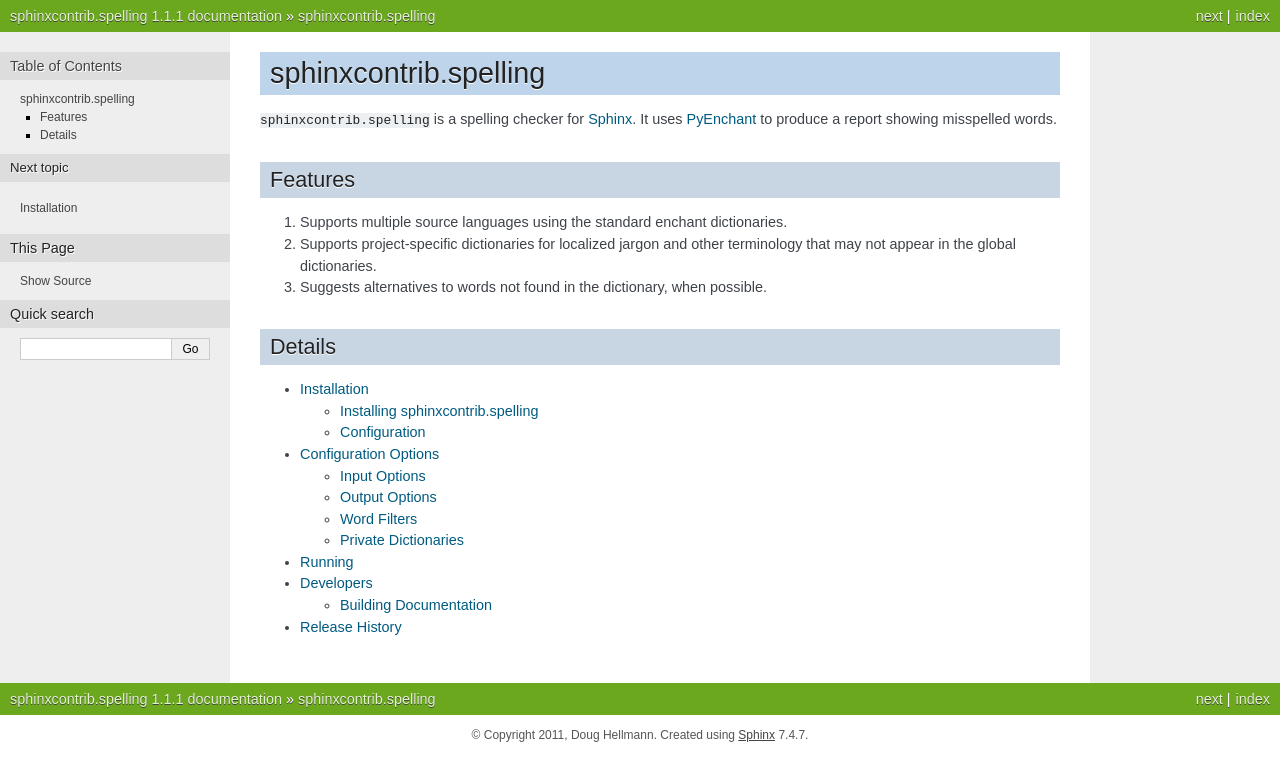
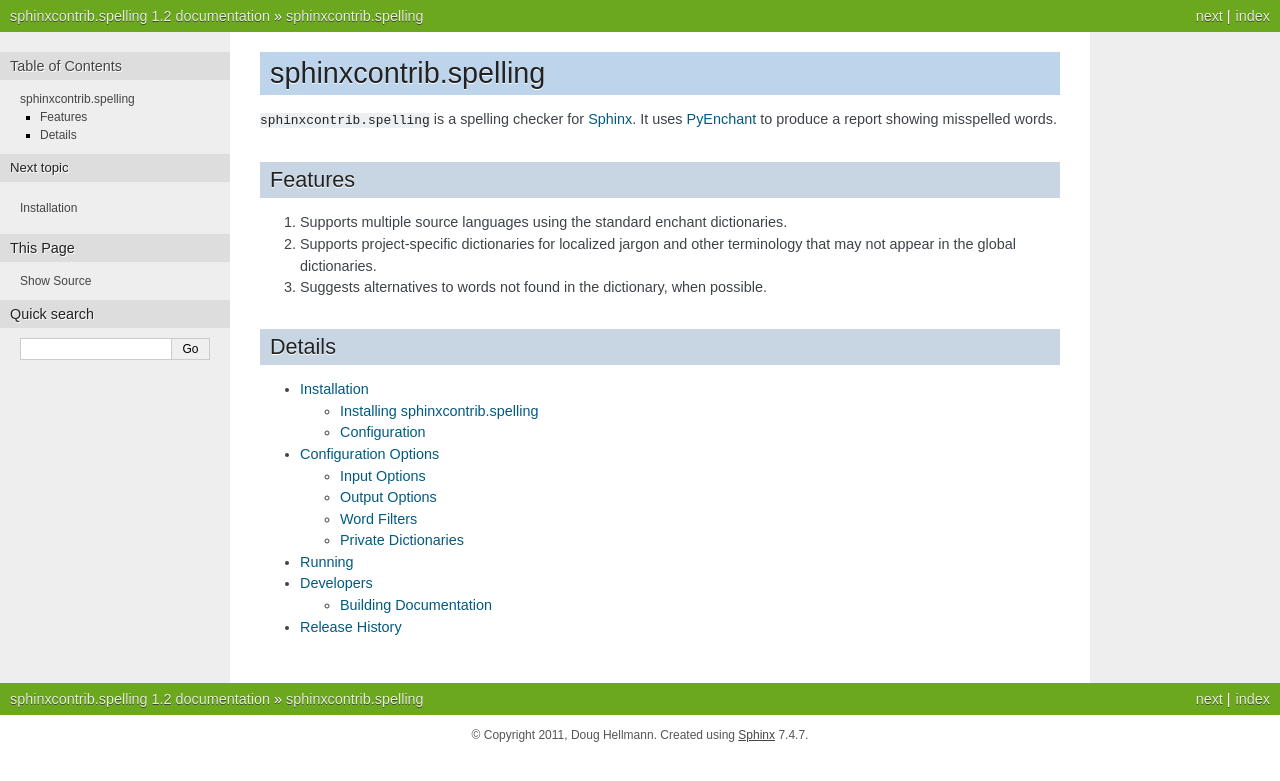
Before and after one commit to sphinx-contrib/sqltable, a Sphinx documentation site: the page built from spelling/docs/source/index.rst, in a window 1280 px wide. Shown: the top 781 px of the page. Built offline with Sphinx 7.4.7, drawn with Linux system fonts in a browser that asks for light colours.

Commit message:
update version number in documentation

```diff
--- a/spelling/docs/source/conf.py
+++ b/spelling/docs/source/conf.py
@@ -51,7 +51,7 @@
 # built documents.
 #
 # The short X.Y version.
-version = '1.1.1'
+version = '1.2'
 # The full version, including alpha/beta/rc tags.
 release = version
 
```
